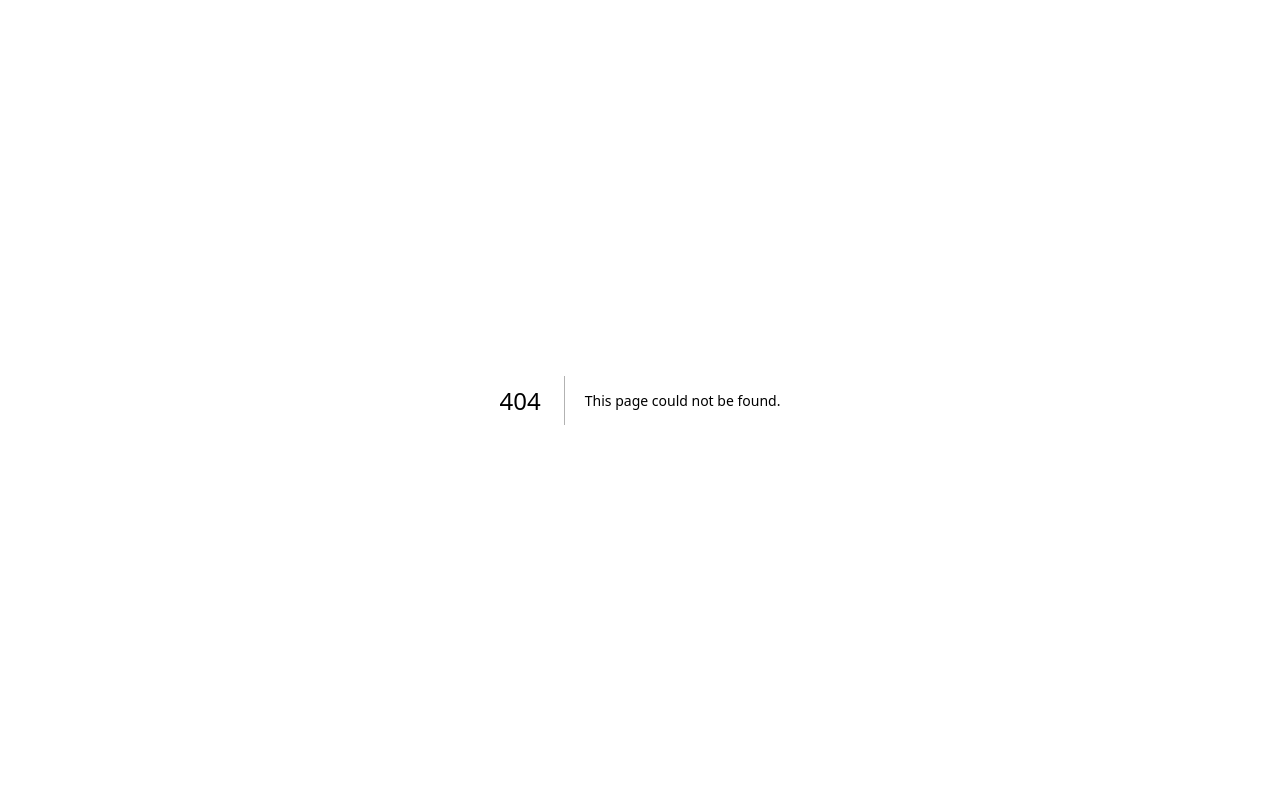
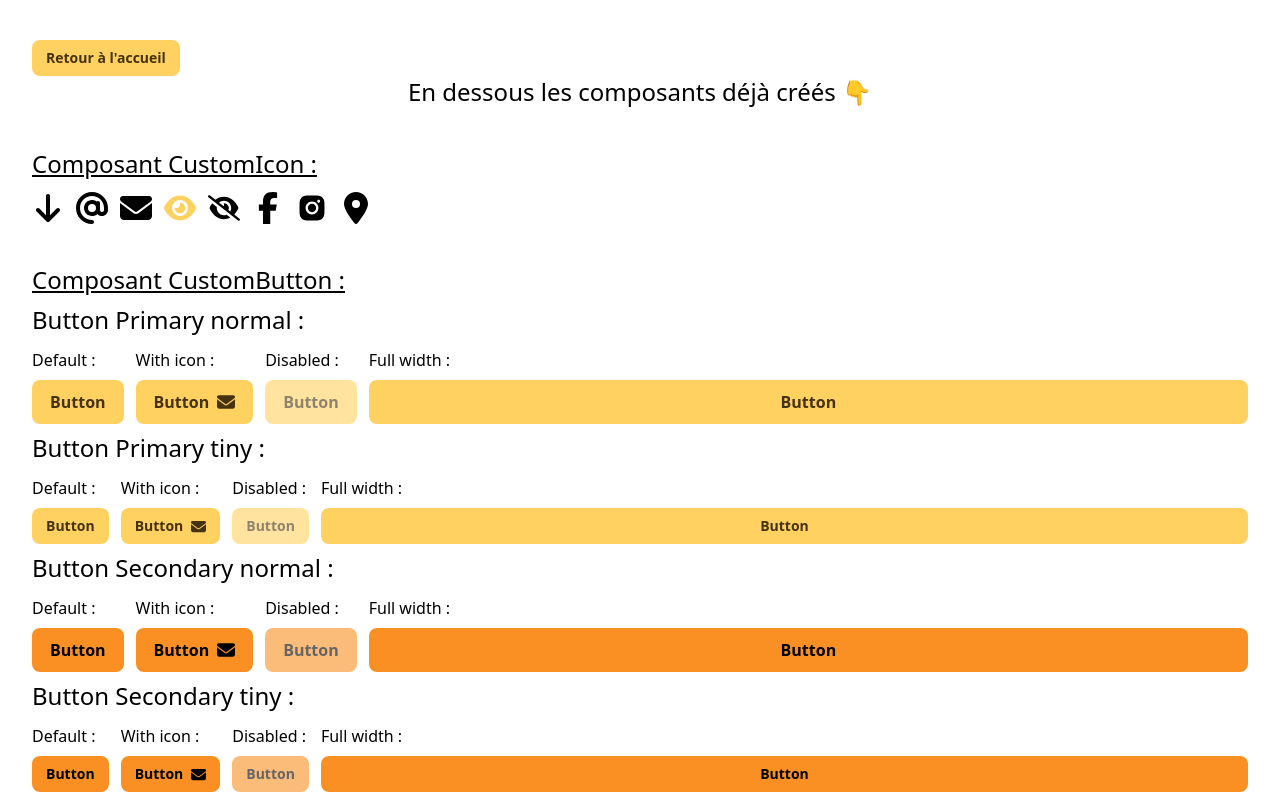
Before and after one commit to VictorBartolomeo/onlyflan_gui, a Next.js app: page /components in a window 1280 px wide. Before the commit this address had no page. Built offline with nearby package versions, Linux system fonts and the light colour scheme.

Commit message:
Add components page

```diff
--- /dev/null
+++ b/src/pages/components/index.tsx
@@ -0,0 +1,150 @@
+// COMPONENTS
+import { CustomButton } from "@/components/button/button";
+import { CustomIcon } from "@/components/icons/icon";
+
+// TYPING & ENUM
+import { IconName } from "@/components/icons/icon.enum";
+import { ButtonColor, ButtonSize, ButtonWidth } from "@/components/button/button.enum";
+import { LinkButton } from "@/components/button/link-button";
+
+const ComponentPage = () => {
+  return (
+    <div className="pt-10 px-8">
+      <LinkButton url="/" size={ButtonSize.Tiny}>
+        Retour à l&apos;accueil
+      </LinkButton>
+      <h3 className="text-2xl text-center">En dessous les composants déjà créés 👇</h3>
+
+      <h4 className="mt-10 text-2xl underline">Composant CustomIcon :</h4>
+      <div className="flex items-center gap-3 mt-3">
+        <CustomIcon name={IconName.ArrowDown} size={32} onClick={() => console.log("je clique")} />
+        <CustomIcon name={IconName.At} size={32} />
+        <CustomIcon name={IconName.Envelope} size={32} />
+        <CustomIcon name={IconName.Eye} size={32} className="text-main" />
+        <CustomIcon name={IconName.EyeClose} size={32} />
+        <CustomIcon name={IconName.Facebook} size={32} />
+        <CustomIcon name={IconName.Instagram} size={32} />
+        <CustomIcon name={IconName.Location} size={32} />
+      </div>
+
+      <h4 className="mt-10 text-2xl underline">Composant CustomButton :</h4>
+      <div className="mt-2">
+        <h5 className="text-2xl">Button Primary normal :</h5>
+        <div className="flex items-center gap-3 mt-3">
+          <div className="flex flex-col gap-2">
+            <p>Default :</p>
+            <CustomButton>Button</CustomButton>
+          </div>
+          <div className="flex flex-col gap-2">
+            <p>With icon :</p>
+            <CustomButton iconName={IconName.Envelope}>Button</CustomButton>
+          </div>
+          <div className="flex flex-col gap-2">
+            <p>Disabled :</p>
+            <CustomButton disabled={true}>Button</CustomButton>
+          </div>
+          <div className="flex flex-col gap-2 w-full">
+            <p>Full width :</p>
+            <CustomButton width={ButtonWidth.Full}>Button</CustomButton>
+          </div>
+        </div>
+      </div>
+
+      <div className="mt-2">
+        <h5 className="text-2xl">Button Primary tiny :</h5>
+        <div className="flex items-center gap-3 mt-3">
+          <div className="flex flex-col gap-2">
+            <p>Default :</p>
+            <CustomButton size={ButtonSize.Tiny}>Button</CustomButton>
+          </div>
+          <div className="flex flex-col gap-2">
+            <p>With icon :</p>
+            <CustomButton size={ButtonSize.Tiny} iconName={IconName.Envelope}>
+              Button
+            </CustomButton>
+          </div>
+          <div className="flex flex-col gap-2">
+            <p>Disabled :</p>
+            <CustomButton size={ButtonSize.Tiny} disabled={true}>
+              Button
+            </CustomButton>
+          </div>
+          <div className="flex flex-col gap-2 w-full">
+            <p>Full width :</p>
+            <CustomButton size={ButtonSize.Tiny} width={ButtonWidth.Full}>
+              Button
+            </CustomButton>
+          </div>
+        </div>
+      </div>
+
+      <div className="mt-2">
+        <h5 className="text-2xl">Button Secondary normal :</h5>
+        <div className="flex items-center gap-3 mt-3">
+          <div className="flex flex-col gap-2">
+            <p>Default :</p>
+            <CustomButton color={ButtonColor.Secondary}>Button</CustomButton>
+          </div>
+          <div className="flex flex-col gap-2">
+            <p>With icon :</p>
+            <CustomButton color={ButtonColor.Secondary} iconName={IconName.Envelope}>
+              Button
+            </CustomButton>
+          </div>
+          <div className="flex flex-col gap-2">
+            <p>Disabled :</p>
+            <CustomButton color={ButtonColor.Secondary} disabled={true}>
+              Button
+            </CustomButton>
+          </div>
+          <div className="flex flex-col gap-2 w-full">
+            <p>Full width :</p>
+            <CustomButton color={ButtonColor.Secondary} width={ButtonWidth.Full}>
+              Button
+            </CustomButton>
+          </div>
+        </div>
+      </div>
+
+      <div className="mt-2">
+        <h5 className="text-2xl">Button Secondary tiny :</h5>
+        <div className="flex items-center gap-3 mt-3">
+          <div className="flex flex-col gap-2">
+            <p>Default :</p>
+            <CustomButton color={ButtonColor.Secondary} size={ButtonSize.Tiny}>
+              Button
+            </CustomButton>
+          </div>
+          <div className="flex flex-col gap-2">
+            <p>With icon :</p>
+            <CustomButton
+              color={ButtonColor.Secondary}
+              size={ButtonSize.Tiny}
+              iconName={IconName.Envelope}
+            >
+              Button
+            </CustomButton>
+          </div>
+          <div className="flex flex-col gap-2">
+            <p>Disabled :</p>
+            <CustomButton color={ButtonColor.Secondary} size={ButtonSize.Tiny} disabled={true}>
+              Button
+            </CustomButton>
+          </div>
+          <div className="flex flex-col gap-2 w-full">
+            <p>Full width :</p>
+            <CustomButton
+              color={ButtonColor.Secondary}
+              size={ButtonSize.Tiny}
+              width={ButtonWidth.Full}
+            >
+              Button
+            </CustomButton>
+          </div>
+        </div>
+      </div>
+    </div>
+  );
+};
+
+export default ComponentPage;
```
